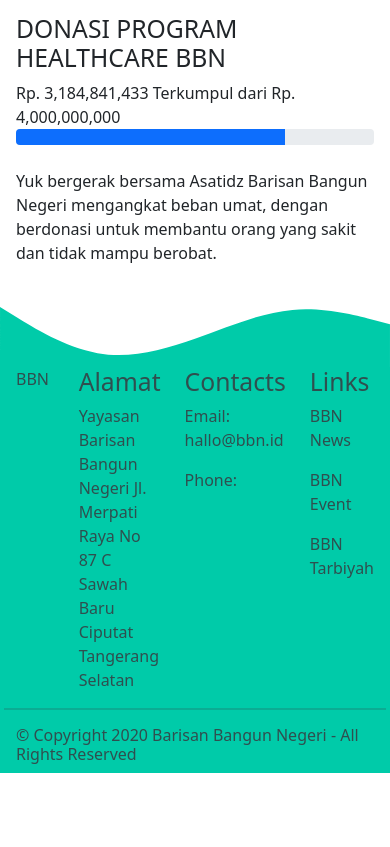
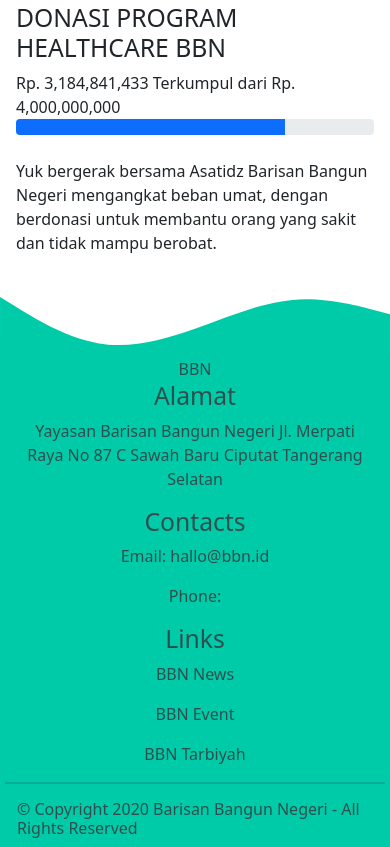
Before and after one commit to reizenu-uyhaa/web, a plain HTML site: page index.html in a window 390 px wide. Shown: the part 910-1757 px from the top of the page. Before the commit the page ends 1683 px from the top, so only its background shows below. Drawn offline with nearby package versions, Linux system fonts and the light colour scheme.

Commit message:
Update style.css

```diff
--- a/css/style.css
+++ b/css/style.css
@@ -32,3 +32,16 @@
     color: #fff;
     padding: 1px;
 }
+footer {
+    background-color: #00cba9;
+    padding: 1px;
+}
+/* // Example
+// Apply styles starting from medium devices and up to extra large devices */
+@media (max-width: 767.98px) {
+    .col {
+        flex:0 0 auto;
+        width:100%;
+        text-align:center!important;
+    }
+ }
```
